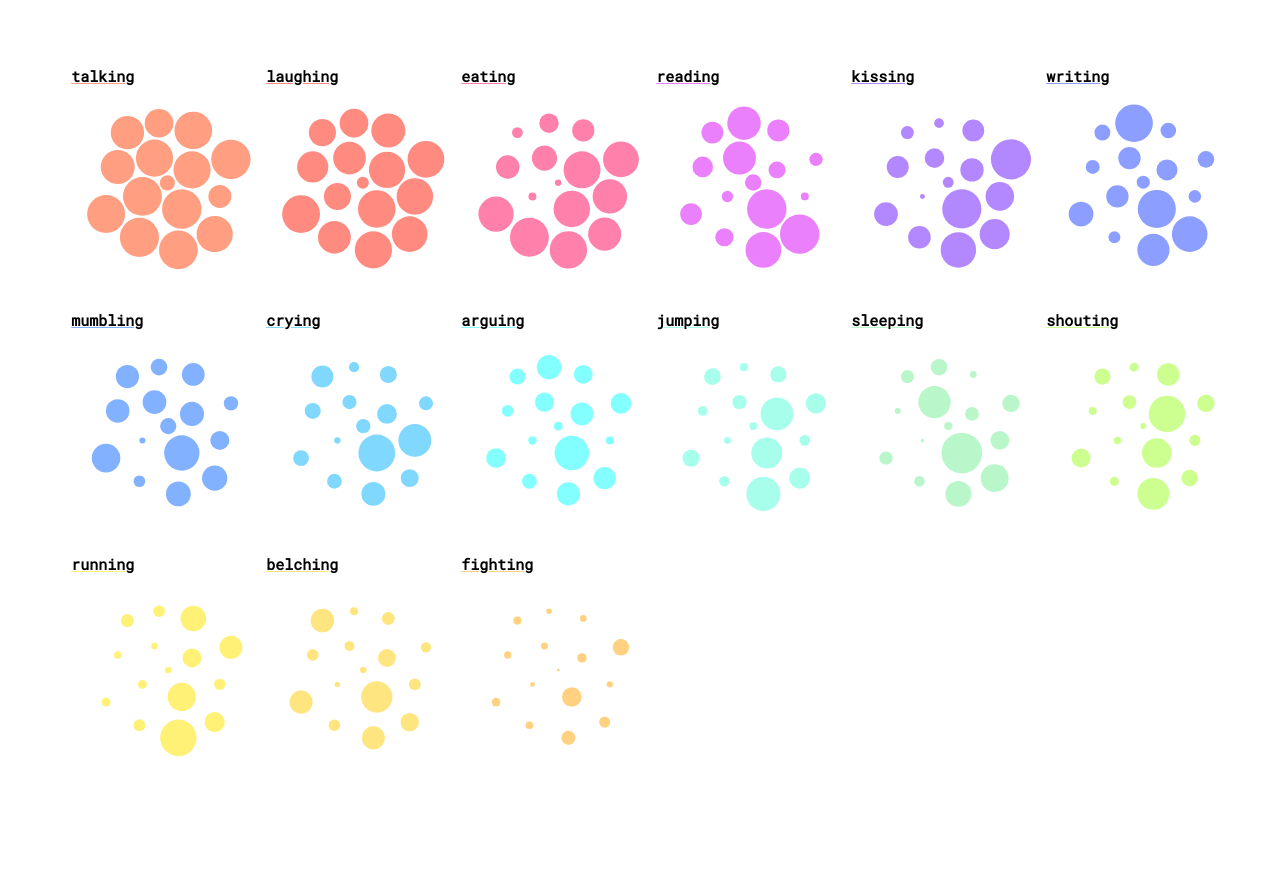
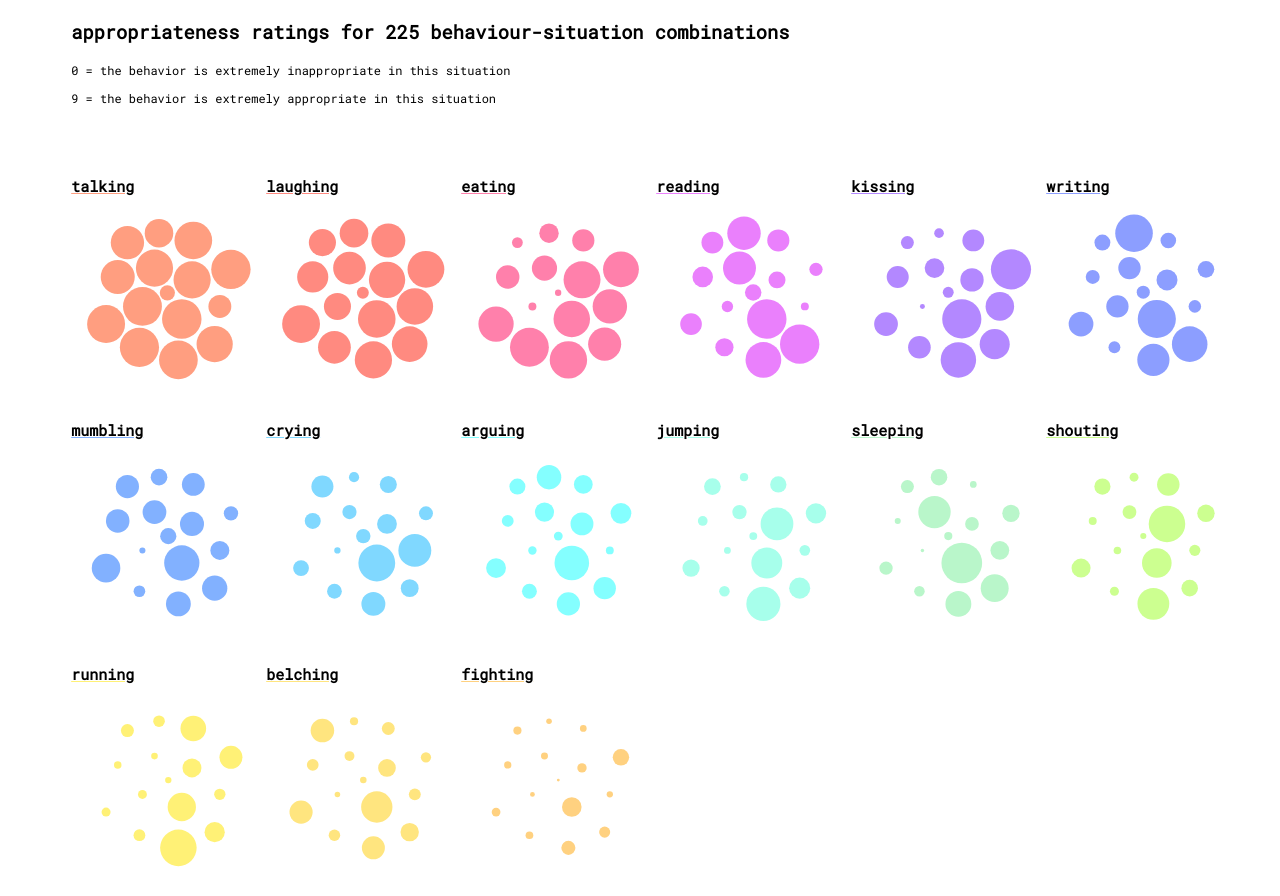
Before and after one commit to jaredrooprai/appropriate-behavior-visualization, a website: page docs/index.html in a window 1280 px wide. Before the commit the page ends 800 px from the top, so only its background shows below. Drawn offline with nearby package versions, Linux system fonts and the light colour scheme.

Commit message:
added description

```diff
--- a/docs/app.css
+++ b/docs/app.css
@@ -1,3 +1,11 @@
+.title {
+  font-family: "Roboto Mono", Times, serif;
+  padding-top: 0%;
+  padding-left: 5%;
+}
+.title p{
+  font-size: 12px;
+}
 
 h4 {
   margin-right: -5px;
@@ -8,7 +16,6 @@ h4 {
   max-width: 200px;
   min-width: 200px;
   max-height: 200px;
-
 }
 
 .grid{
--- a/docs/index.html
+++ b/docs/index.html
@@ -33,7 +33,15 @@
 </head>
 
 <body>
-
+<div class = "title">
+  <h3>appropriateness ratings for 225 behaviour-situation combinations</h3>
+  <p>
+    0 = the behavior is extremely inappropriate in this situation
+  </p>
+  <p>
+    9 = the behavior is extremely appropriate in this situation
+  </p>
+</div>
 <div class ="grid" id ="grid"></div>
 
 </body>
```
